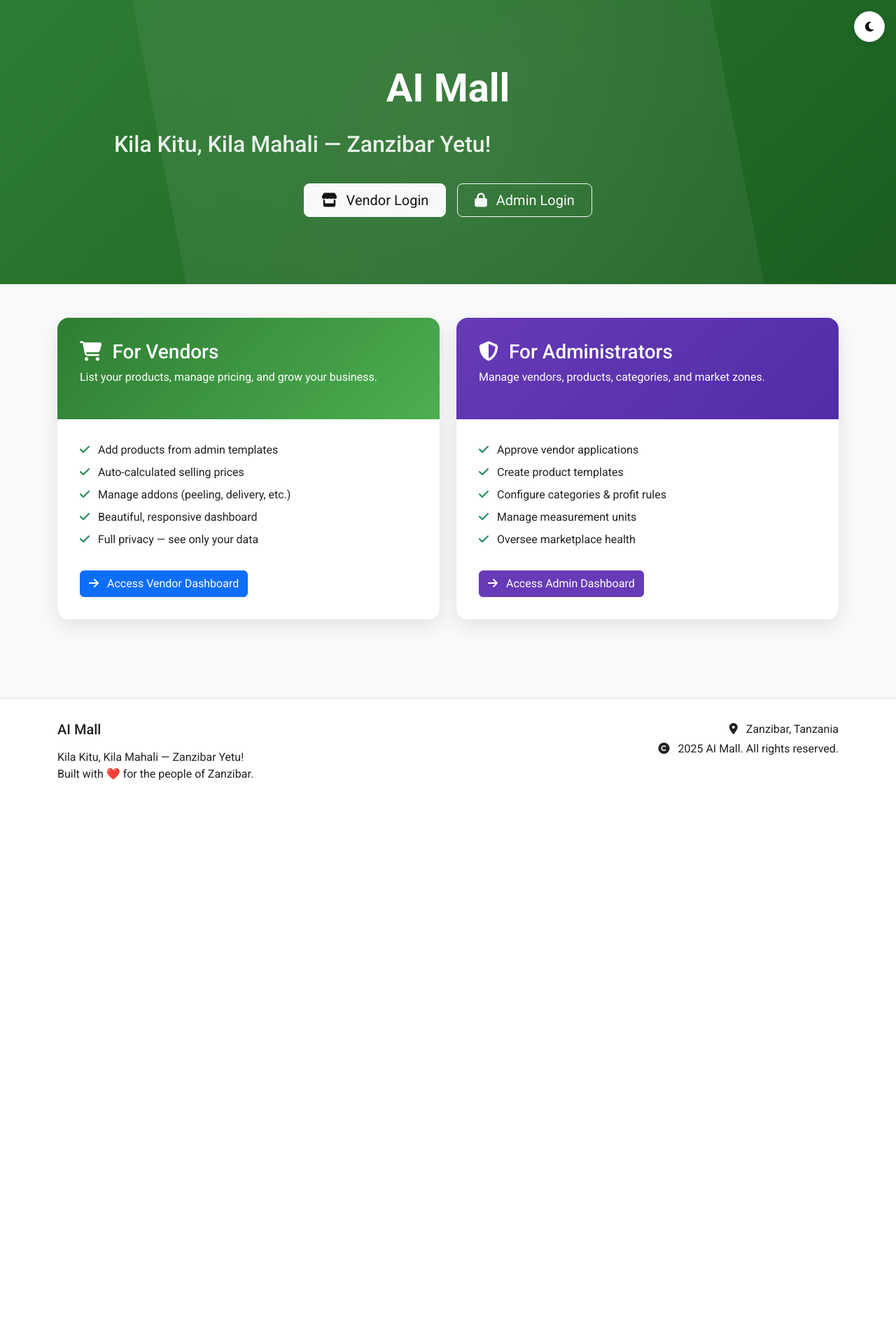
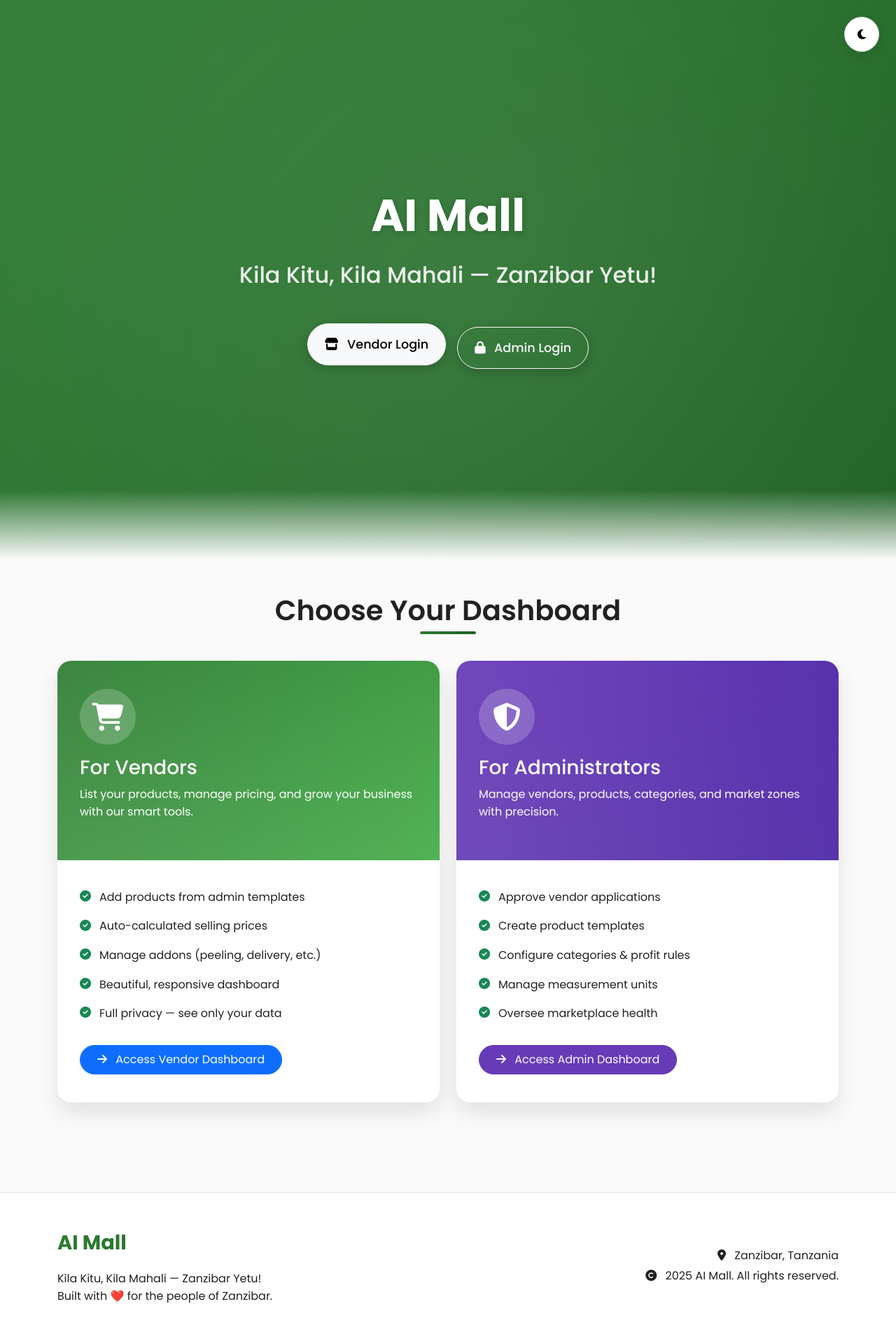
Before and after one commit to MohamadKamardin1/AIMall-backend-deploy, a Django app: page / in a window 1280 px wide. Shown: the whole page at 70% size. Before the commit the page ends 1115 px from the top, so only its background shows below. Run offline with Django 5.2, Linux system fonts and the light colour scheme.

Commit message:
new look

```diff
--- a/AIMall/settings.py
+++ b/AIMall/settings.py
@@ -139,8 +139,6 @@ TEMPLATES = [
 WSGI_APPLICATION = 'AIMall.wsgi.application'
 
 # Login settings for multiple dashboards
-LOGIN_URL = '/accounts/login/'  # Default fallback
-LOGOUT_REDIRECT_URL = '/'
 
 
 # Database configuration for Render
--- a/admin_dashboard/templates/admin_dashboard/base.html
+++ b/admin_dashboard/templates/admin_dashboard/base.html
@@ -939,7 +939,7 @@
                             <li><a class="dropdown-item" href="#"><i class="fas fa-cog me-2"></i>Settings</a></li>
                             <li><a class="dropdown-item" href="#"><i class="fas fa-bell me-2"></i>Notifications</a></li>
                             <li><hr class="dropdown-divider"></li>
-                            <li><a class="dropdown-item text-danger" href="{% url 'admin:logout' %}">
+                            <li><a class="dropdown-item text-danger" href="{% url 'admin_dashboard:logout' %}">
                                 <i class="fas fa-sign-out-alt me-2"></i>Logout
                             </a></li>
                         </ul>
--- a/admin_dashboard/templates/admin_dashboard/home.html
+++ b/admin_dashboard/templates/admin_dashboard/home.html
@@ -1,4 +1,3 @@
-
 <!-- templates/home.html -->
 {% load static %}
 <!DOCTYPE html>
@@ -7,10 +6,10 @@
     <meta charset="UTF-8" />
     <meta name="viewport" content="width=device-width, initial-scale=1.0" />
     <title>AI Mall – Kila Kitu, Kila Mahali</title>
-    <meta name="description" content="Zanzibar’s smart digital marketplace for vendors and administrators.">
+    <meta name="description" content="Zanzibar's smart digital marketplace for vendors and administrators.">
 
     <!-- Fonts -->
-    <link href="https://fonts.googleapis.com/css2?family=Roboto:wght@300;400;500;700&display=swap" rel="stylesheet">
+    <link href="https://fonts.googleapis.com/css2?family=Roboto:wght@300;400;500;700&family=Poppins:wght@400;500;600;700&display=swap" rel="stylesheet">
 
     <!-- Icons -->
     <link rel="stylesheet" href="https://cdnjs.cloudflare.com/ajax/libs/font-awesome/6.5.0/css/all.min.css">
@@ -32,6 +31,9 @@
             --success: #4CAF50;
             --warning: #FF9800;
             --error: #F44336;
+            --gradient-primary: linear-gradient(135deg, var(--primary) 0%, var(--primary-dark) 100%);
+            --gradient-vendor: linear-gradient(135deg, var(--primary) 0%, var(--primary-light) 100%);
+            --gradient-admin: linear-gradient(135deg, #673AB7 0%, #512DA8 100%);
         }
 
         [data-bs-theme="dark"] {
@@ -42,19 +44,23 @@
         }
 
         body {
-            font-family: 'Roboto', system-ui, sans-serif;
+            font-family: 'Poppins', 'Roboto', system-ui, sans-serif;
             background-color: var(--background);
             color: var(--on-surface);
             overflow-x: hidden;
+            line-height: 1.6;
         }
 
         /* Hero Section */
         .hero {
-            background: linear-gradient(135deg, var(--primary) 0%, var(--primary-dark) 100%);
+            background: var(--gradient-primary);
             color: var(--on-primary);
-            padding: 6rem 1rem;
+            min-height: 100vh;
+            display: flex;
+            align-items: center;
             position: relative;
             overflow: hidden;
+            padding: 0;
         }
 
         .hero::before {
@@ -68,23 +74,42 @@
             animation: rotate 30s linear infinite;
         }
 
+        .hero::after {
+            content: "";
+            position: absolute;
+            bottom: 0;
+            left: 0;
+            width: 100%;
+            height: 100px;
+            background: linear-gradient(to top, var(--background), transparent);
+            z-index: 1;
+        }
+
+        .hero-content {
+            position: relative;
+            z-index: 2;
+            padding: 4rem 0;
+        }
+
         @keyframes rotate {
             from { transform: rotate(0deg); }
             to { transform: rotate(360deg); }
         }
 
         .hero-title {
-            font-size: 3.5rem;
+            font-size: 4rem;
             font-weight: 700;
             line-height: 1.1;
             margin-bottom: 1.5rem;
+            text-shadow: 0 2px 10px rgba(0,0,0,0.2);
         }
 
         .hero-subtitle {
-            font-size: 1.25rem;
+            font-size: 1.5rem;
             opacity: 0.9;
             max-width: 700px;
-            margin-bottom: 2rem;
+            margin: 0 auto 3rem;
+            font-weight: 300;
         }
 
         .tagline {
@@ -110,66 +135,201 @@
             }
         }
 
+        .btn-hero {
+            padding: 0.8rem 2rem;
+            border-radius: 50px;
+            font-weight: 500;
+            font-size: 1.1rem;
+            transition: all 0.3s ease;
+            box-shadow: 0 4px 15px rgba(0,0,0,0.2);
+        }
+
+        .btn-hero:hover {
+            transform: translateY(-3px);
+            box-shadow: 0 6px 20px rgba(0,0,0,0.3);
+        }
+
         /* Dashboard Cards */
+        .section-title {
+            font-size: 2.5rem;
+            font-weight: 600;
+            margin-bottom: 3rem;
+            text-align: center;
+            position: relative;
+        }
+
+        .section-title::after {
+            content: "";
+            position: absolute;
+            bottom: -10px;
+            left: 50%;
+            transform: translateX(-50%);
+            width: 80px;
+            height: 4px;
+            background: var(--gradient-primary);
+            border-radius: 2px;
+        }
+
         .role-card {
-            border-radius: 16px;
+            border-radius: 20px;
             overflow: hidden;
-            box-shadow: 0 10px 30px rgba(0,0,0,0.1);
-            transition: transform 0.3s ease, box-shadow 0.3s ease;
+            box-shadow: 0 15px 30px rgba(0,0,0,0.1);
+            transition: transform 0.4s ease, box-shadow 0.4s ease;
             height: 100%;
+            border: none;
+            position: relative;
+            z-index: 1;
+        }
+
+        .role-card::before {
+            content: "";
+            position: absolute;
+            top: 0;
+            left: 0;
+            width: 100%;
+            height: 100%;
+            background: var(--surface);
+            z-index: -1;
+            border-radius: 20px;
         }
 
         .role-card:hover {
-            transform: translateY(-8px);
-            box-shadow: 0 15px 40px rgba(46, 125, 50, 0.2);
+            transform: translateY(-10px);
+            box-shadow: 0 20px 40px rgba(46, 125, 50, 0.15);
         }
 
         .role-header {
-            padding: 2rem;
+            padding: 2.5rem 2rem;
             color: var(--on-primary);
+            position: relative;
+            overflow: hidden;
+        }
+
+        .role-header::after {
+            content: "";
+            position: absolute;
+            top: 0;
+            left: 0;
+            width: 100%;
+            height: 100%;
+            background: linear-gradient(45deg, rgba(255,255,255,0.1) 0%, transparent 100%);
         }
 
         .vendor-card .role-header {
-            background: linear-gradient(135deg, var(--primary) 0%, var(--primary-light) 100%);
+            background: var(--gradient-vendor);
         }
 
         .admin-card .role-header {
-            background: linear-gradient(135deg, #673AB7 0%, #512DA8 100%);
+            background: var(--gradient-admin);
         }
 
         .role-body {
-            padding: 2rem;
+            padding: 2.5rem 2rem;
             background-color: var(--surface);
+        }
+
+        .role-icon {
+            font-size: 2.5rem;
+            margin-bottom: 1rem;
+            display: inline-block;
+            background: rgba(255,255,255,0.2);
+            width: 80px;
+            height: 80px;
+            border-radius: 50%;
+            display: flex;
+            align-items: center;
+            justify-content: center;
+        }
+
+        .feature-list li {
+            margin-bottom: 1rem;
+            display: flex;
+            align-items: flex-start;
+        }
+
+        .feature-list i {
+            margin-top: 0.2rem;
+            margin-right: 0.75rem;
+            flex-shrink: 0;
         }
 
         /* Footer */
         footer {
             background-color: var(--surface);
             border-top: 1px solid var(--outline);
-            padding: 2rem 0;
-            margin-top: 4rem;
+            padding: 3rem 0 2rem;
+            margin-top: 5rem;
+        }
+
+        .footer-logo {
+            font-size: 1.8rem;
+            font-weight: 700;
+            margin-bottom: 1rem;
+            background: var(--gradient-primary);
+            -webkit-background-clip: text;
+            -webkit-text-fill-color: transparent;
         }
 
         /* Theme Toggle */
         #theme-toggle {
             position: fixed;
-            top: 1rem;
-            right: 1rem;
+            top: 1.5rem;
+            right: 1.5rem;
             z-index: 1000;
             background: var(--surface);
             border: 1px solid var(--outline);
-            width: 44px;
-            height: 44px;
+            width: 50px;
+            height: 50px;
             border-radius: 50%;
             display: flex;
             align-items: center;
             justify-content: center;
-            box-shadow: 0 2px 10px rgba(0,0,0,0.1);
+            box-shadow: 0 4px 15px rgba(0,0,0,0.1);
+            transition: all 0.3s ease;
         }
 
+        #theme-toggle:hover {
+            transform: rotate(15deg);
+        }
+
+        /* Floating Elements */
+        .floating {
+            animation: floating 3s ease-in-out infinite;
+        }
+
+        @keyframes floating {
+            0% { transform: translate(0, 0px); }
+            50% { transform: translate(0, -15px); }
+            100% { transform: translate(0, 0px); }
+        }
+
+        /* Responsive */
         @media (max-width: 768px) {
-            .hero-title { font-size: 2.5rem; }
-            .hero-subtitle { font-size: 1.1rem; }
+            .hero-title {
+                font-size: 2.8rem;
+            }
+            .hero-subtitle {
+                font-size: 1.2rem;
+            }
+            .section-title {
+                font-size: 2rem;
+            }
+            .hero-content {
+                padding: 2rem 0;
+            }
+        }
+
+        @media (max-width: 576px) {
+            .hero-title {
+                font-size: 2.2rem;
+            }
+            .hero-subtitle {
+                font-size: 1.1rem;
+            }
+            .btn-hero {
+                width: 100%;
+                margin-bottom: 1rem;
+            }
         }
     </style>
 </head>
@@ -182,7 +342,8 @@
     <!-- Hero Section -->
     <section class="hero text-center">
         <div class="container">
-            <h1 class="hero-title">AI Mall</h1>
+            <div class="hero-content">
+                <h1 class="hero-title animate__animated animate__fadeInDown">AI Mall</h1>
                 <div class="hero-subtitle">
                     <span id="dynamicTagline" class="tagline active">Kila Kitu, Kila Mahali — Zanzibar Yetu!</span>
                     <span class="tagline">Empowering Local Vendors with Smart Technology</span>
@@ -192,55 +353,60 @@
                 {% if user.is_authenticated %}
                     <div class="d-flex justify-content-center gap-3 flex-wrap">
                         {% if user.user_type == 'vendor' %}
-                        <a href="{% url 'vendor_dashboard:dashboard' %}" class="btn btn-light btn-lg px-4 py-2">
+                            <a href="{% url 'vendor_dashboard:dashboard' %}" class="btn btn-light btn-hero px-4 py-3">
                                 <i class="fas fa-store me-2"></i> Go to Vendor Dashboard
                             </a>
-                        <a href="{% url 'vendor_dashboard:logout' %}" class="btn btn-outline-light btn-lg px-4 py-2">
+                            <a href="{% url 'vendor_dashboard:logout' %}" class="btn btn-outline-light btn-hero px-4 py-3">
                                 <i class="fas fa-sign-out-alt me-2"></i> Logout
                             </a>
                         {% elif user.user_type == 'admin' %}
-                        <a href="/admin/" class="btn btn-light btn-lg px-4 py-2">
+                            <a href="/admin/" class="btn btn-light btn-hero px-4 py-3">
                                 <i class="fas fa-cog me-2"></i> Go to Admin Dashboard
                             </a>
-                        <a href="{% url 'vendor_dashboard:logout' %}" class="btn btn-outline-light btn-lg px-4 py-2">
+                            <a href="{% url 'vendor_dashboard:logout' %}" class="btn btn-outline-light btn-hero px-4 py-3">
                                 <i class="fas fa-sign-out-alt me-2"></i> Logout
                             </a>
                         {% endif %}
                     </div>
                 {% else %}
                     <div class="d-flex justify-content-center gap-3 flex-wrap">
-                    <a href="{% url 'vendor_dashboard:login' %}" class="btn btn-light btn-lg px-4 py-2">
+                        <a href="{% url 'vendor_dashboard:login' %}" class="btn btn-light btn-hero px-4 py-3 floating">
                             <i class="fas fa-store me-2"></i> Vendor Login
                         </a>
-                    <a href="/dashboard/" class="btn btn-outline-light btn-lg px-4 py-2">
+                        <a href="/dashboard/" class="btn btn-outline-light btn-hero px-4 py-3">
                             <i class="fas fa-lock me-2"></i> Admin Login
                         </a>
                     </div>
                 {% endif %}
             </div>
+        </div>
     </section>
 
     <!-- Dashboard Paths -->
-    <section class="py-5">
+    <section class="py-5" style="background-color: var(--background);">
         <div class="container">
+            <h2 class="section-title">Choose Your Dashboard</h2>
             <div class="row g-4">
                 <!-- Vendor Card -->
                 <div class="col-lg-6">
                     <div class="role-card vendor-card h-100">
                         <div class="role-header">
-                            <h3 class="title-large mb-2"><i class="fas fa-shopping-cart me-2"></i> For Vendors</h3>
-                            <p class="body-medium opacity-90">List your products, manage pricing, and grow your business.</p>
+                            <div class="role-icon">
+                                <i class="fas fa-shopping-cart"></i>
+                            </div>
+                            <h3 class="title-large mb-2">For Vendors</h3>
+                            <p class="body-medium opacity-90">List your products, manage pricing, and grow your business with our smart tools.</p>
                         </div>
                         <div class="role-body">
-                            <ul class="list-unstyled">
-                                <li class="mb-2"><i class="fas fa-check text-success me-2"></i> Add products from admin templates</li>
-                                <li class="mb-2"><i class="fas fa-check text-success me-2"></i> Auto-calculated selling prices</li>
-                                <li class="mb-2"><i class="fas fa-check text-success me-2"></i> Manage addons (peeling, delivery, etc.)</li>
-                                <li class="mb-2"><i class="fas fa-check text-success me-2"></i> Beautiful, responsive dashboard</li>
-                                <li class="mb-2"><i class="fas fa-check text-success me-2"></i> Full privacy — see only your data</li>
+                            <ul class="list-unstyled feature-list">
+                                <li><i class="fas fa-check-circle text-success"></i> Add products from admin templates</li>
+                                <li><i class="fas fa-check-circle text-success"></i> Auto-calculated selling prices</li>
+                                <li><i class="fas fa-check-circle text-success"></i> Manage addons (peeling, delivery, etc.)</li>
+                                <li><i class="fas fa-check-circle text-success"></i> Beautiful, responsive dashboard</li>
+                                <li><i class="fas fa-check-circle text-success"></i> Full privacy — see only your data</li>
                             </ul>
                             {% if not user.is_authenticated or user.user_type != 'vendor' %}
-                                <a href="{% url 'vendor_dashboard:login' %}" class="btn btn-primary mt-3">
+                                <a href="{% url 'vendor_dashboard:login' %}" class="btn btn-primary mt-3 px-4 py-2" style="border-radius: 50px;">
                                     <i class="fas fa-arrow-right me-2"></i> Access Vendor Dashboard
                                 </a>
                             {% endif %}
@@ -252,19 +418,22 @@
                 <div class="col-lg-6">
                     <div class="role-card admin-card h-100">
                         <div class="role-header">
-                            <h3 class="title-large mb-2"><i class="fas fa-shield-alt me-2"></i> For Administrators</h3>
-                            <p class="body-medium opacity-90">Manage vendors, products, categories, and market zones.</p>
+                            <div class="role-icon">
+                                <i class="fas fa-shield-alt"></i>
+                            </div>
+                            <h3 class="title-large mb-2">For Administrators</h3>
+                            <p class="body-medium opacity-90">Manage vendors, products, categories, and market zones with precision.</p>
                         </div>
                         <div class="role-body">
-                            <ul class="list-unstyled">
-                                <li class="mb-2"><i class="fas fa-check text-success me-2"></i> Approve vendor applications</li>
-                                <li class="mb-2"><i class="fas fa-check text-success me-2"></i> Create product templates</li>
-                                <li class="mb-2"><i class="fas fa-check text-success me-2"></i> Configure categories & profit rules</li>
-                                <li class="mb-2"><i class="fas fa-check text-success me-2"></i> Manage measurement units</li>
-                                <li class="mb-2"><i class="fas fa-check text-success me-2"></i> Oversee marketplace health</li>
+                            <ul class="list-unstyled feature-list">
+                                <li><i class="fas fa-check-circle text-success"></i> Approve vendor applications</li>
+                                <li><i class="fas fa-check-circle text-success"></i> Create product templates</li>
+                                <li><i class="fas fa-check-circle text-success"></i> Configure categories & profit rules</li>
+                                <li><i class="fas fa-check-circle text-success"></i> Manage measurement units</li>
+                                <li><i class="fas fa-check-circle text-success"></i> Oversee marketplace health</li>
                             </ul>
                             {% if not user.is_authenticated or user.user_type != 'admin' %}
-                                <a href="/admin/login/" class="btn btn-primary mt-3" style="background-color: #673AB7; border-color: #673AB7;">
+                                <a href="/dashboard/" class="btn btn-primary mt-3 px-4 py-2" style="background-color: #673AB7; border-color: #673AB7; border-radius: 50px;">
                                     <i class="fas fa-arrow-right me-2"></i> Access Admin Dashboard
                                 </a>
                             {% endif %}
@@ -278,9 +447,9 @@
     <!-- Footer -->
     <footer>
         <div class="container">
-            <div class="row">
+            <div class="row align-items-center">
                 <div class="col-md-6">
-                    <h5 class="title-medium mb-3">AI Mall</h5>
+                    <div class="footer-logo">AI Mall</div>
                     <p class="body-medium">
                         Kila Kitu, Kila Mahali — Zanzibar Yetu!<br>
                         Built with ❤️ for the people of Zanzibar.
--- a/admin_dashboard/urls.py
+++ b/admin_dashboard/urls.py
@@ -5,6 +5,11 @@ from . import views
 app_name = 'admin_dashboard'
 
 urlpatterns = [
+
+    path('login/', views.admin_login_view, name='login'),
+    path('logout/', views.admin_logout_view, name='logout'),
+
+
     # Dashboard
     path('', views.dashboard, name='dashboard'),
 
--- a/admin_dashboard/views.py
+++ b/admin_dashboard/views.py
@@ -18,15 +18,60 @@ from products.models import Category, MeasurementUnitType, ProductAddonMapping,
 from markets.models import Market, MarketZone
 from order.models import Order, OrderItem
 
+# In admin_dashboard/views.py (add this at the top section with other imports)
+from django.contrib.auth import authenticate, login
+from django.shortcuts import render, redirect
+from django.contrib import messages
+from django.urls import reverse
+
+from .decorators import admin_required
 # ============================================
 # HELPER FUNCTION
 # ============================================
 def is_admin(user):
     return user.is_authenticated and user.user_type == 'admin'
 
+
+
+
+def admin_login_view(request):
+    if request.method == 'POST':
+        phone = request.POST.get('phone_number')
+        password = request.POST.get('password')
+
+        # Authenticate using phone number (assuming your User model uses phone as username)
+        user = authenticate(request, username=phone, password=password)
+
+        if user is not None:
+            if user.is_active and user.user_type == 'admin':
+                login(request, user)
+                next_url = request.GET.get('next', 'admin_dashboard:dashboard')
+                return redirect(next_url)
+            else:
+                messages.error(request, "Access denied. Admin privileges required.")
+        else:
+            messages.error(request, "Invalid phone number or password.")
+
+    return render(request, 'admin_dashboard/auth/login.html')
+
+
+
+from django.contrib.auth import logout
+from django.shortcuts import render, redirect
+from django.contrib.auth.decorators import login_required
+
+@login_required
+def admin_logout_view(request):
+    if request.method == 'POST':
+        logout(request)
+        messages.success(request, "You've been logged out successfully.")
+        return redirect('home')  # Redirect to your homepage
+    # Show confirmation page on GET
+    return render(request, 'admin_dashboard/auth/logout_confirm.html')
 # ============================================
 # DASHBOARD
 # ============================================
+@admin_required
 @login_required
 @user_passes_test(is_admin)
 def dashboard(request):
```
Also changed, not shown: admin_dashboard/decorators.py (added, +18 -0 lines), admin_dashboard/templates/admin_dashboard/auth/login.html (added, +93 -0 lines), admin_dashboard/templates/admin_dashboard/auth/logout_confirm.html (added, +66 -0 lines), db.sqlite3. Lines whose indentation alone changed are shown as unchanged.
